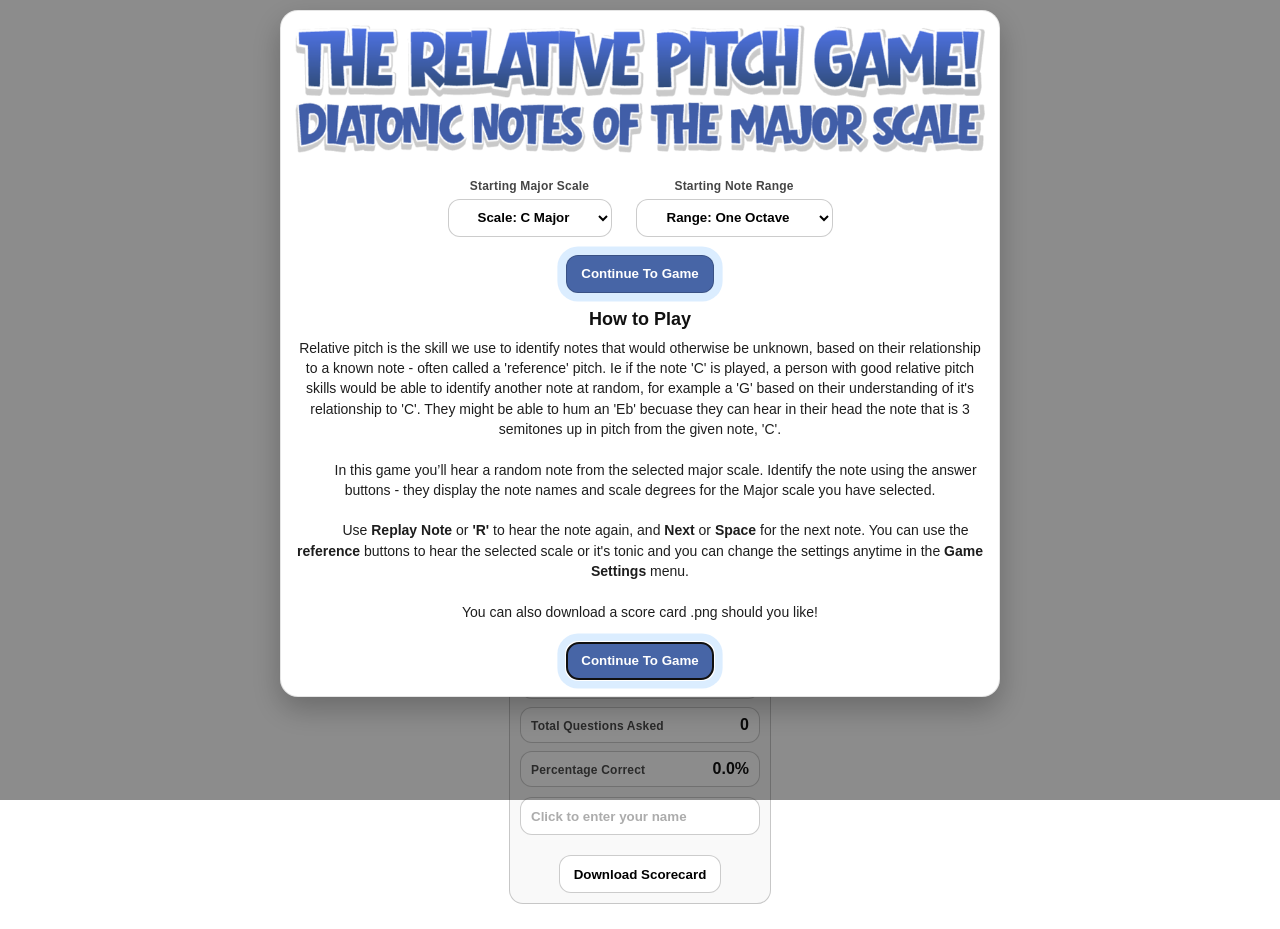
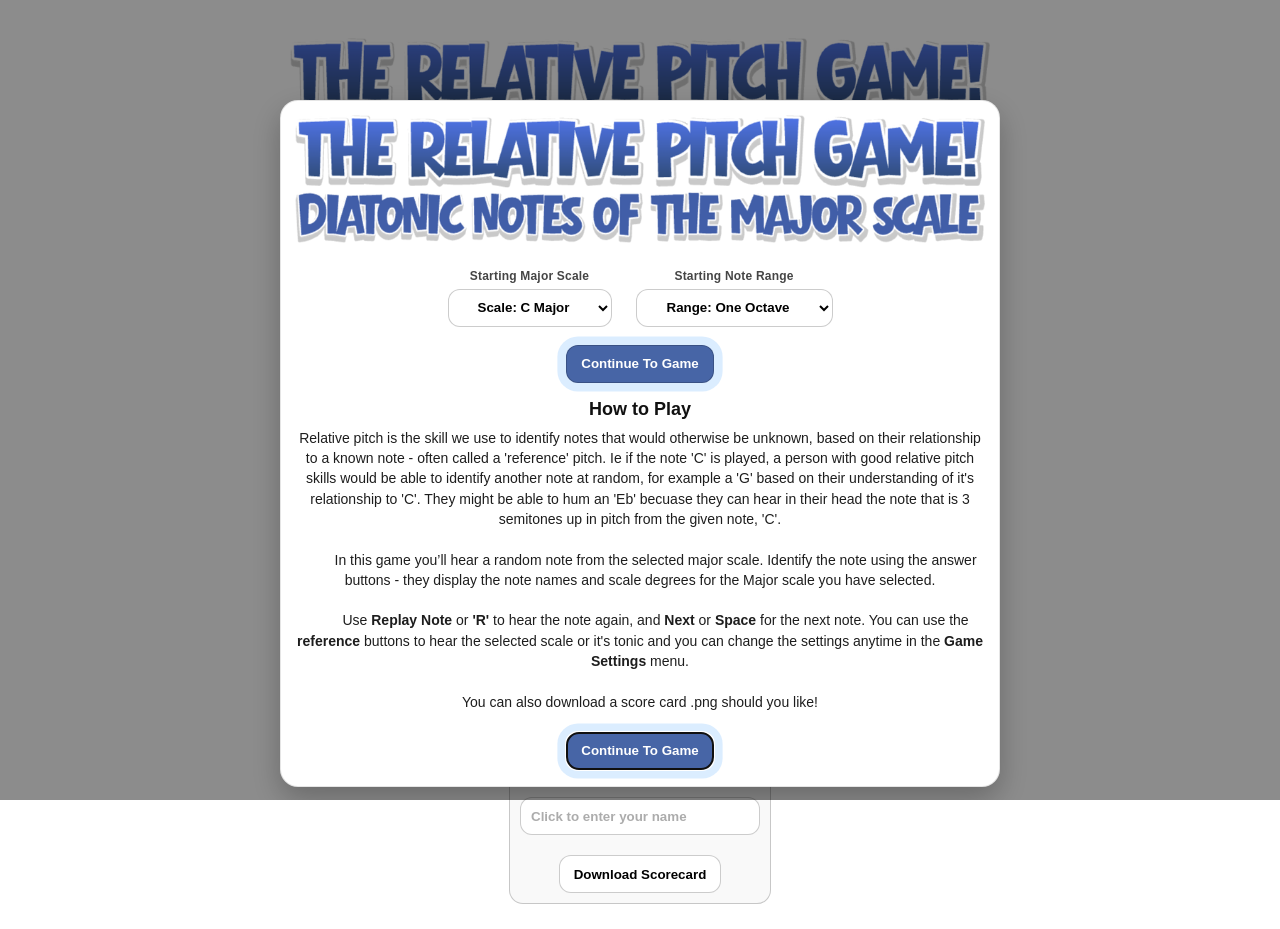
Before and after one commit to Bonzerelie/relativepitchgamediatonicnotes, a plain HTML site: page index.html in a window 1280 px wide. Drawn offline with Linux system fonts and the light colour scheme.

Commit message:
Adjust padding for improved layout

```diff
--- a/style.css
+++ b/style.css
@@ -338,7 +338,9 @@ button:disabled{
   display:flex;
   align-items:flex-start;
   justify-content:center;
-  padding:10px;
+  padding-top: 100px;
+  padding-left:10px;
+  padding-right: 10px;
   z-index:50;
   overflow:auto;
   overscroll-behavior: contain;
```
